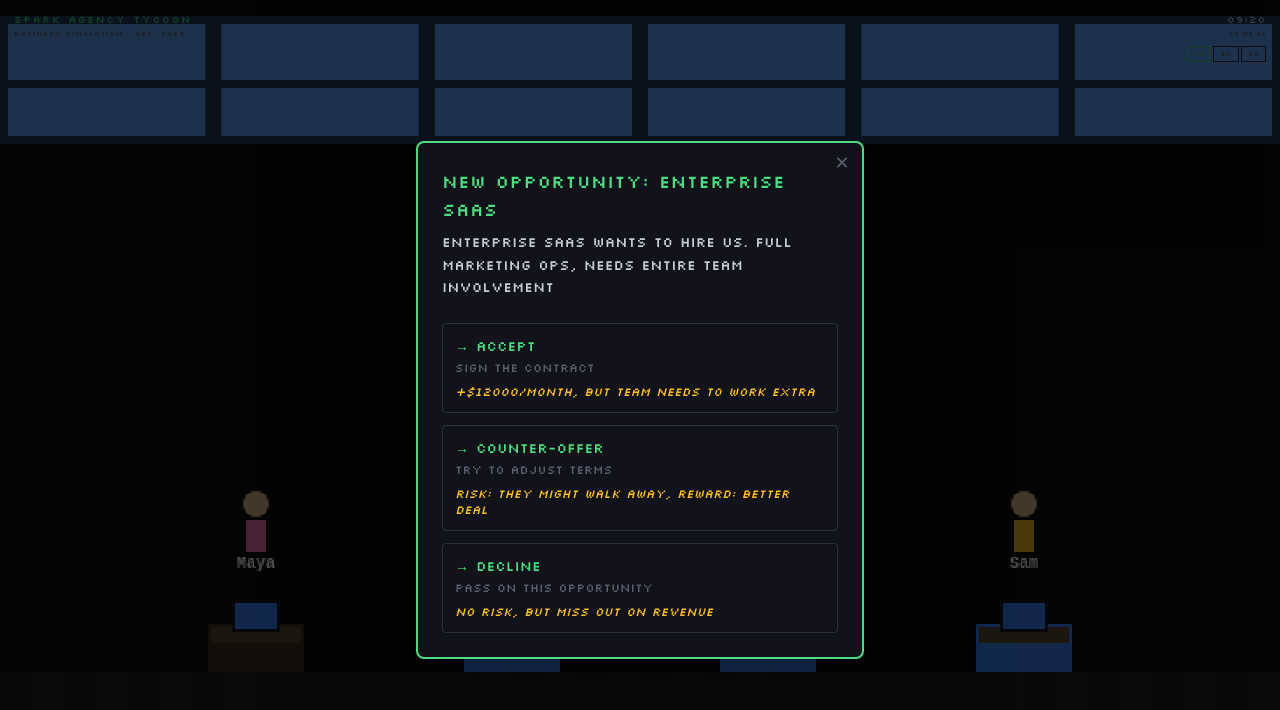
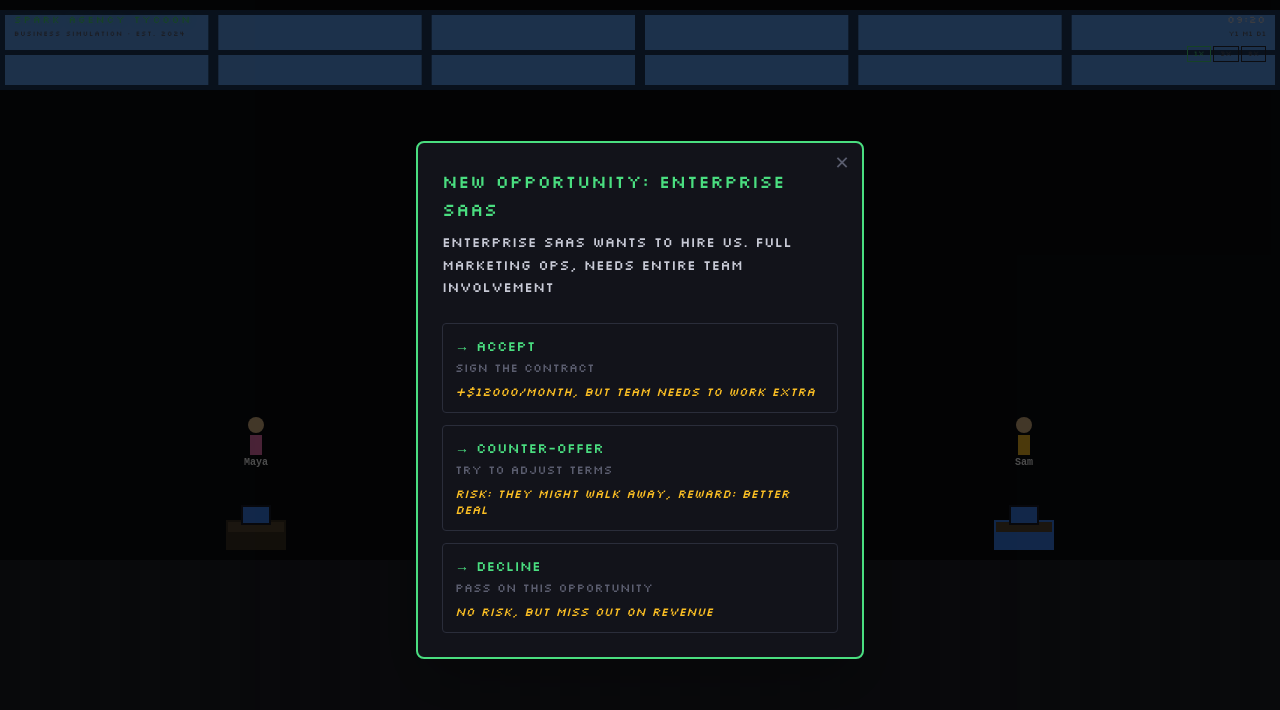
Before and after one commit to sarojchin/SparkMarketing, a React (Vite) app in the folder codebase/: page / in a window 1280 px wide. Shown: the top 710 px of the page. Built offline with nearby package versions, Linux system fonts and the light colour scheme.

Commit message:
Fix canvas sizing to match window dimensions

```diff
--- a/codebase/src/ui/canvas/OfficeCanvas.tsx
+++ b/codebase/src/ui/canvas/OfficeCanvas.tsx
@@ -86,10 +86,11 @@ export function OfficeCanvas({ gameState }: { gameState: GameState }) {
   }, [gameState]);
 
   return (
+    <div style={{ width: '100%', height: '100%' }}>
       <canvas
         ref={canvasRef}
-      width={800}
-      height={600}
+        width={window.innerWidth}
+        height={window.innerHeight}
         style={{
           width: '100%',
           height: '100%',
@@ -97,5 +98,6 @@ export function OfficeCanvas({ gameState }: { gameState: GameState }) {
           backgroundColor: '#0b0c10',
         }}
       />
+    </div>
   );
 }
```
Lines whose indentation alone changed are shown as unchanged.
